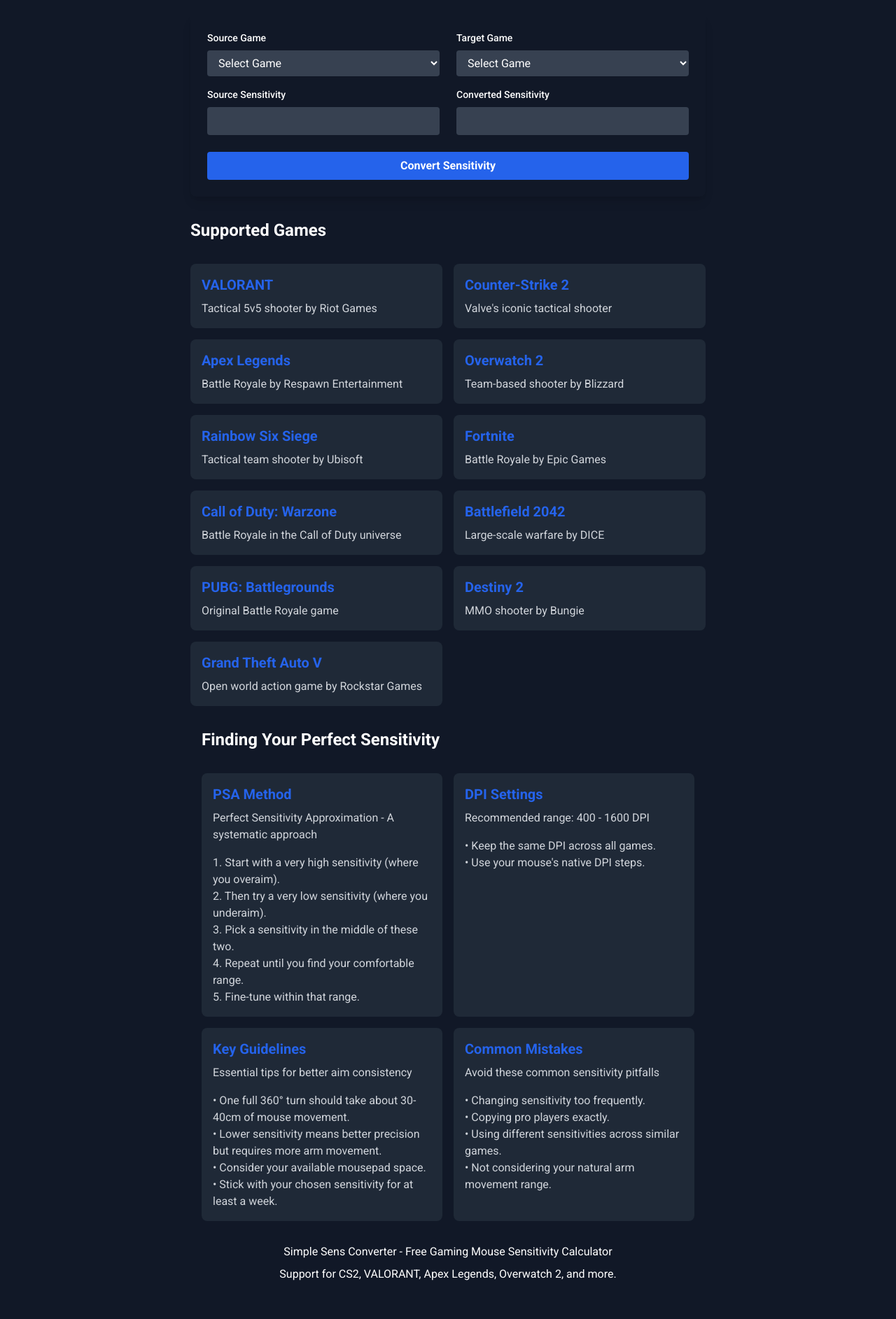
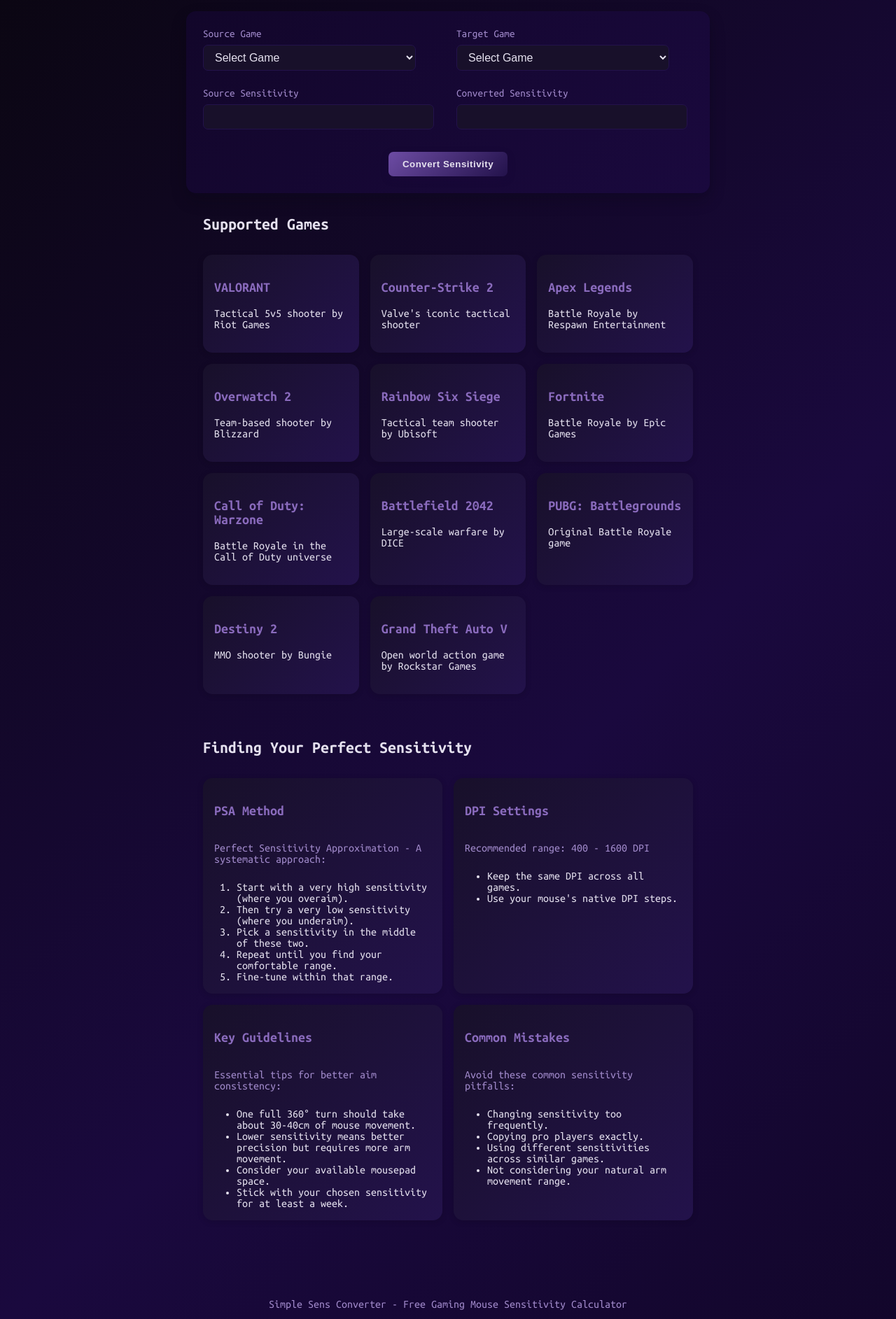
Before and after one commit to RevanYor/sensconverter, a website: page public/index.html in a window 1280 px wide. Shown: the part 116-2001 px from the top of the page at 70% size. Drawn offline with Linux system fonts and the light colour scheme; a web font is replaced by a local one.

Commit message:
Removed Tailwind and implemented plain CSS

```diff
--- a/package.json
+++ b/package.json
@@ -5,14 +5,12 @@
   "main": "server.js",
   "scripts": {
     "start": "node server.js",
-    "dev": "nodemon server.js",
-    "build:css": "tailwindcss -i ./public/css/styles.css -o ./public/css/output.css --watch"
+    "dev": "nodemon server.js"
   },
   "dependencies": {
     "express": "^4.18.2"
   },
   "devDependencies": {
-    "nodemon": "^3.0.3",
-    "tailwindcss": "^3.4.1"
+    "nodemon": "^3.0.3"
   }
 }
--- a/public/css/styles.css
+++ b/public/css/styles.css
@@ -1,25 +1,196 @@
+/* Main background and font */
+.main-bg {
+  background: linear-gradient(135deg, #0a0610 0%, #1a093e 60%, #12062a 100%);
+  color: #e5e1ef;
+  min-height: 100vh;
+  font-family: "Ubuntu Mono", monospace;
+  font-weight: 400;
+  font-style: normal;
+}
+
+.header {
+  width: 100%;
+  max-width: 1024px;
+  margin: 0 auto;
+  padding: 2rem 1rem 0 1rem;
+  text-align: center;
+}
+
+.main-title {
+  font-size: 2.25rem;
+  font-weight: bold;
+  color: #e5e1ef;
+  margin-bottom: 2rem;
+  letter-spacing: 1px;
+}
+
+.main-container {
+  width: 100%;
+  max-width: 1024px;
+  margin: 0 auto;
+  padding: 0 1rem;
+}
+
+.converter-section {
+  max-width: 700px;
+  margin: 0 auto;
+  background: linear-gradient(135deg, #12062a 0%, #1a093e 100%);
+  border-radius: 14px;
+  padding: 1.5rem;
+  box-shadow: 0 10px 24px -3px rgba(10,6,16,0.32), 0 4px 12px -4px rgba(26,9,62,0.22);
+  backdrop-filter: blur(4px);
+}
+
+.converter-grid {
+  display: grid;
+  grid-template-columns: 1fr;
+  gap: 1.5rem;
+}
+@media (min-width: 768px) {
+  .converter-grid {
+    grid-template-columns: 1fr 1fr;
+  }
+}
+
+.label {
+  display: block;
+  font-size: 0.95rem;
+  font-weight: 500;
+  margin-bottom: 0.5rem;
+  color: #a18acb;
+}
+
+.input-select, .input-field {
+  width: 90%;
+  background: #18102a;
+  border: 1px solid #23124b;
+  border-radius: 7px;
+  padding: 0.5rem 0.75rem;
+  color: #e5e1ef;
+  font-size: 1rem;
+  margin-bottom: 0.5rem;
+  outline: none;
+  transition: box-shadow 0.2s, border 0.2s;
+}
+.input-select:focus, .input-field:focus {
+  box-shadow: 0 0 0 2px #6d4ca4;
+  border: 1.5px solid #6d4ca4;
+}
+.input-group {
+  margin-top: 1rem;
+}
+
 #convertBtn {
   max-width: 200px;
-  margin: 20px auto;
+  margin: 1.5rem auto 0 auto;
   display: block;
   padding: 10px 20px;
-  background: linear-gradient(135deg, #2563eb, #1e40af);
-  color: white;
+  background: linear-gradient(135deg, #6d4ca4 0%, #23124b 100%);
+  color: #e5e1ef;
   border: none;
-  border-radius: 6px;
+  border-radius: 7px;
   cursor: pointer;
   font-weight: bold;
-  box-shadow: 0 4px 6px rgba(37, 99, 235, 0.2);
+  box-shadow: 0 4px 12px rgba(26,9,62,0.22);
   transition: all 0.3s ease;
+  letter-spacing: 0.5px;
+}
+#convertBtn:hover {
+  transform: translateY(-2px);
+  box-shadow: 0 6px 16px rgba(26,9,62,0.32);
+  background: linear-gradient(135deg, #8a6bbd 0%, #23124b 100%);
+}
+#convertBtn:active {
+  transform: translateY(1px);
+  box-shadow: 0 2px 4px rgba(26,9,62,0.22);
 }
 
-#convertBtn:hover {
-  transform: translateY(-2px);
-  box-shadow: 0 6px 12px rgba(37, 99, 235, 0.3);
-  background: linear-gradient(135deg, #1e40af, #2563eb);
+.games-section {
+  margin-top: 2rem;
+  max-width: 700px;
+  margin-left: auto;
+  margin-right: auto;
+}
+.section-title {
+  font-size: 1.5rem;
+  font-weight: bold;
+  margin-bottom: 2rem;
+  color: #e5e1ef;
+}
+.games-grid {
+  display: grid;
+  grid-template-columns: 1fr;
+  gap: 1rem;
+}
+@media (min-width: 768px) {
+  .games-grid {
+    grid-template-columns: 1fr 1fr;
+  }
+}
+@media (min-width: 1024px) {
+  .games-grid {
+    grid-template-columns: 1fr 1fr 1fr;
+  }
+}
+.game-card, .tip-card {
+  background: linear-gradient(135deg, #18102a 0%, #23124b 100%);
+  padding: 1rem;
+  border-radius: 14px;
+  box-shadow: 0 2px 8px rgba(10,6,16,0.18);
+}
+.game-title {
+  font-size: 1.25rem;
+  font-weight: bold;
+  color: #8a6bbd;
+}
+.game-desc {
+  color: #e5e1ef;
+  margin-top: 0.5rem;
 }
 
-#convertBtn:active {
-  transform: translateY(1px);
-  box-shadow: 0 2px 4px rgba(37, 99, 235, 0.2);
+.tips-section {
+  margin-top: 4rem;
+  max-width: 700px;
+  margin-left: auto;
+  margin-right: auto;
+  padding: 0 1rem;
 }
+.tips-grid {
+  display: grid;
+  grid-template-columns: 1fr;
+  gap: 1rem;
+}
+@media (min-width: 768px) {
+  .tips-grid {
+    grid-template-columns: 1fr 1fr;
+  }
+}
+.tip-title {
+  font-size: 1.25rem;
+  font-weight: bold;
+  color: #8a6bbd;
+}
+.tip-desc {
+  color: #a18acb;
+  margin-top: 0.5rem;
+  margin-bottom: 1rem;
+  padding: 1rem 0 0.5rem 0;
+}
+.tip-list {
+  color: #e5e1ef;
+  margin-left: 1rem;
+  margin-bottom: 0;
+  padding-left: 1rem;
+}
+.footer {
+  width: 100%;
+  max-width: 1024px;
+  margin: 4rem auto 0 auto;
+  padding: 2rem 1rem;
+  text-align: center;
+  color: #a18acb;
+}
+.footer-desc {
+  margin-top: 0.5rem;
+  color: #a18acb;
+}
--- a/public/index.html
+++ b/public/index.html
@@ -22,7 +22,10 @@
     <!-- Canonical URL -->
     <link rel="canonical" href="https://sensconverter.com/">
 
-    <link href="css/output.css" rel="stylesheet">
+    <link href="css/styles.css" rel="stylesheet">
+    <link rel="preconnect" href="https://fonts.googleapis.com">
+<link rel="preconnect" href="https://fonts.gstatic.com" crossorigin>
+<link href="https://fonts.googleapis.com/css2?family=Ubuntu+Mono:ital,wght@0,400;0,700;1,400;1,700&family=Zen+Dots&display=swap" rel="stylesheet">
     <link href="https://fonts.googleapis.com/css2?family=Roboto:wght@400;500;700&display=swap" rel="stylesheet">
 
     <!-- Structured Data -->
@@ -48,110 +51,108 @@
     }
     </script>
 </head>
-<body class="bg-gray-900 text-white min-h-screen font-['Roboto']">
-    <header class="container mx-auto px-4 py-8">
-        <h1 class="text-4xl font-bold text-center mb-8 text-gaming-blue">Simple Sens Converter</h1>
+<body class="main-bg">
+    <header class="header">
+        <h1 class="main-title">Simple Sens Converter</h1>
     </header>
 
-    <main class="container mx-auto px-4">
-        <section aria-label="Sensitivity Converter" class="max-w-3xl mx-auto bg-gray-800/50 rounded-lg p-6 shadow-lg backdrop-blur-sm">
-            <div class="grid grid-cols-1 md:grid-cols-2 gap-6">
+    <main class="main-container">
+        <section aria-label="Sensitivity Converter" class="converter-section">
+            <div class="converter-grid">
                 <!-- Source Game -->
                 <div>
-                    <label for="sourceGame" class="block text-sm font-medium mb-2">Source Game</label>
-                    <select id="sourceGame" class="w-full bg-gray-700 rounded px-3 py-2 focus:outline-none focus:ring-2 focus:ring-gaming-blue">
+                    <label for="sourceGame" class="label">Source Game</label>
+                    <select id="sourceGame" class="input-select">
                         <option value="">Select Game</option>
                     </select>
-                    <div class="mt-4">
-                        <label for="sourceSens" class="block text-sm font-medium mb-2">Source Sensitivity</label>
-                        <input type="number" id="sourceSens" class="w-full bg-gray-700 rounded px-3 py-2 focus:outline-none focus:ring-2 focus:ring-gaming-blue" step="0.001">
+                    <div class="input-group">
+                        <label for="sourceSens" class="label">Source Sensitivity</label>
+                        <input type="number" id="sourceSens" class="input-field" step="0.001">
                     </div>
                 </div>
 
                 <!-- Target Game -->
                 <div>
-                    <label for="targetGame" class="block text-sm font-medium mb-2">Target Game</label>
-                    <select id="targetGame" class="w-full bg-gray-700 rounded px-3 py-2 focus:outline-none focus:ring-2 focus:ring-gaming-blue">
+                    <label for="targetGame" class="label">Target Game</label>
+                    <select id="targetGame" class="input-select">
                         <option value="">Select Game</option>
                     </select>
-                    <div class="mt-4">
-                        <label for="targetSens" class="block text-sm font-medium mb-2">Converted Sensitivity</label>
-                        <input type="number" id="targetSens" class="w-full bg-gray-700 rounded px-3 py-2 focus:outline-none focus:ring-2 focus:ring-gaming-blue" readonly>
+                    <div class="input-group">
+                        <label for="targetSens" class="label">Converted Sensitivity</label>
+                        <input type="number" id="targetSens" class="input-field" readonly>
                     </div>
                 </div>
             </div>
 
-            <button id="convertBtn" class="w-full mt-6 bg-gaming-blue hover:bg-blue-700 text-white font-bold py-2 px-4 rounded transition-colors">
-                Convert Sensitivity
-            </button>
+            <button id="convertBtn">Convert Sensitivity</button>
         </section>
 
         <!-- Game List -->
-        <section aria-label="Supported Games" class="mt-8 max-w-3xl mx-auto">
-            <h2 class="text-2xl font-bold mb-8">Supported Games</h2>
-            <div class="grid grid-cols-1 md:grid-cols-2 lg:grid-cols-3 gap-4" id="gameList">
+        <section aria-label="Supported Games" class="games-section">
+            <h2 class="section-title">Supported Games</h2>
+            <div class="games-grid" id="gameList">
                 <!-- Game list will be populated by JavaScript -->
             </div>
         </section>
 
         <!-- Sensitivity Tips Section -->
-        <section aria-label="Sensitivity Guide" class="mt-16 max-w-3xl mx-auto px-4">
-            <h2 class="text-2xl font-bold mb-8 mt-8">Finding Your Perfect Sensitivity</h2>
+        <section aria-label="Sensitivity Guide" class="tips-section">
+            <h2 class="section-title">Finding Your Perfect Sensitivity</h2>
 
-            <div class="grid grid-cols-1 md:grid-cols-2 gap-4">
+            <div class="tips-grid">
                 <!-- PSA Method -->
-                <div class="bg-gray-800 p-4 rounded-lg">
-                    <h3 class="text-xl font-bold text-gaming-blue">PSA Method</h3>
-                    <p class="text-gray-300 mt-2 mb-4">Perfect Sensitivity Approximation - A systematic approach</p>
-                    <ol class="space-y-2 text-gray-300">
-                        <li>1. Start with a very high sensitivity (where you overaim).</li>
-                        <li>2. Then try a very low sensitivity (where you underaim).</li>
-                        <li>3. Pick a sensitivity in the middle of these two.</li>
-                        <li>4. Repeat until you find your comfortable range.</li>
-                        <li>5. Fine-tune within that range.</li>
+                <div class="tip-card">
+                    <h3 class="tip-title">PSA Method</h3>
+                    <p class="tip-desc">Perfect Sensitivity Approximation - A systematic approach:</p>
+                    <ol class="tip-list">
+                        <li>Start with a very high sensitivity (where you overaim).</li>
+                        <li>Then try a very low sensitivity (where you underaim).</li>
+                        <li>Pick a sensitivity in the middle of these two.</li>
+                        <li>Repeat until you find your comfortable range.</li>
+                        <li>Fine-tune within that range.</li>
                     </ol>
                 </div>
 
                 <!-- DPI Guide -->
-                <div class="bg-gray-800 p-4 rounded-lg">
-                    <h3 class="text-xl font-bold text-gaming-blue">DPI Settings</h3>
-                    <p class="text-gray-300 mt-2 mb-4">Recommended range: 400 - 1600 DPI</p>
-                    <ul class="space-y-2 text-gray-300">
-                        <li>• Keep the same DPI across all games.</li>
-                        <li>• Use your mouse's native DPI steps.</li>
+                <div class="tip-card">
+                    <h3 class="tip-title">DPI Settings</h3>
+                    <p class="tip-desc">Recommended range: 400 - 1600 DPI</p>
+                    <ul class="tip-list">
+                        <li>Keep the same DPI across all games.</li>
+                        <li>Use your mouse's native DPI steps.</li>
                     </ul>
                 </div>
 
                 <!-- General Tips -->
-                <div class="bg-gray-800 p-4 rounded-lg">
-                    <h3 class="text-xl font-bold text-gaming-blue">Key Guidelines</h3>
-                    <p class="text-gray-300 mt-2 mb-4">Essential tips for better aim consistency</p>
-                    <ul class="space-y-2 text-gray-300">
-                        <li>• One full 360° turn should take about 30-40cm of mouse movement.</li>
-                        <li>• Lower sensitivity means better precision but requires more arm movement.</li>
-                        <li>• Consider your available mousepad space.</li>
-                        <li>• Stick with your chosen sensitivity for at least a week.</li>
+                <div class="tip-card">
+                    <h3 class="tip-title">Key Guidelines</h3>
+                    <p class="tip-desc">Essential tips for better aim consistency:</p>
+                    <ul class="tip-list">
+                        <li>One full 360° turn should take about 30-40cm of mouse movement.</li>
+                        <li>Lower sensitivity means better precision but requires more arm movement.</li>
+                        <li>Consider your available mousepad space.</li>
+                        <li>Stick with your chosen sensitivity for at least a week.</li>
                     </ul>
                 </div>
 
                 <!-- Common Mistakes -->
-                <div class="bg-gray-800 p-4 rounded-lg">
-                    <h3 class="text-xl font-bold text-gaming-blue">Common Mistakes</h3>
-                    <p class="text-gray-300 mt-2 mb-4">Avoid these common sensitivity pitfalls</p>
-                    <ul class="space-y-2 text-gray-300">
-                        <li>• Changing sensitivity too frequently.</li>
-                        <li>• Copying pro players exactly.</li>
-                        <li>• Using different sensitivities across similar games.</li>
-                        <li>• Not considering your natural arm movement range.</li>
+                <div class="tip-card">
+                    <h3 class="tip-title">Common Mistakes</h3>
+                    <p class="tip-desc">Avoid these common sensitivity pitfalls:</p>
+                    <ul class="tip-list">
+                        <li>Changing sensitivity too frequently.</li>
+                        <li>Copying pro players exactly.</li>
+                        <li>Using different sensitivities across similar games.</li>
+                        <li>Not considering your natural arm movement range.</li>
                     </ul>
                 </div>
             </div>
         </section>
     </main>
 
-    <footer class="container mx-auto px-4 py-8 mt-16 text-center text-gray-400">
+    <footer class="footer">
         <p>Simple Sens Converter - Free Gaming Mouse Sensitivity Calculator</p>
-        <p class="mt-2">Support for CS2, VALORANT, Apex Legends, Overwatch 2, and more.</p>
+        <p class="footer-desc">Support for CS2, VALORANT, Apex Legends, Overwatch 2, and more.</p>
     </footer>
 
     <script>
--- a/public/js/converter.js
+++ b/public/js/converter.js
@@ -92,9 +92,9 @@
 function populateGameList() {
     console.log('Populating game list');
     gameList.innerHTML = Object.entries(games).map(([id, game]) => `
-        <div class="bg-gray-800 p-4 rounded-lg">
-            <h3 class="text-xl font-bold text-gaming-blue">${game.name}</h3>
-            <p class="text-gray-300 mt-2">${game.description}</p>
+        <div class="game-card">
+            <h3 class="game-title">${game.name}</h3>
+            <p class="game-desc">${game.description}</p>
         </div>
     `).join('');
     console.log('Game list populated');
--- a/tailwind.config.js
+++ /dev/null
@@ -1,16 +0,0 @@
-/** @type {import('tailwindcss').Config} */
-module.exports = {
-  content: [
-    "./public/**/*.{html,js}",
-    "./index.html"
-  ],
-  theme: {
-    extend: {
-      colors: {
-        'gaming-blue': '#2563eb',
-        'gaming-red': '#dc2626',
-      }
-    },
-  },
-  plugins: [],
-}
```
Also changed, not shown: public/css/output.css (deleted).
